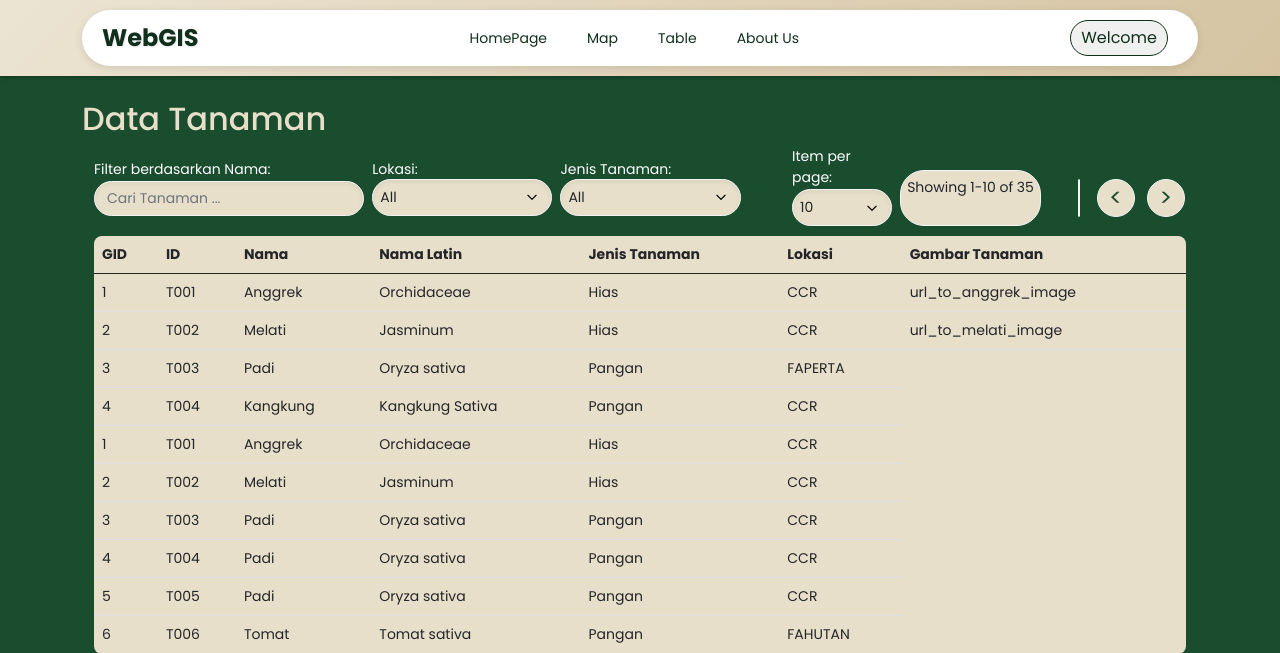
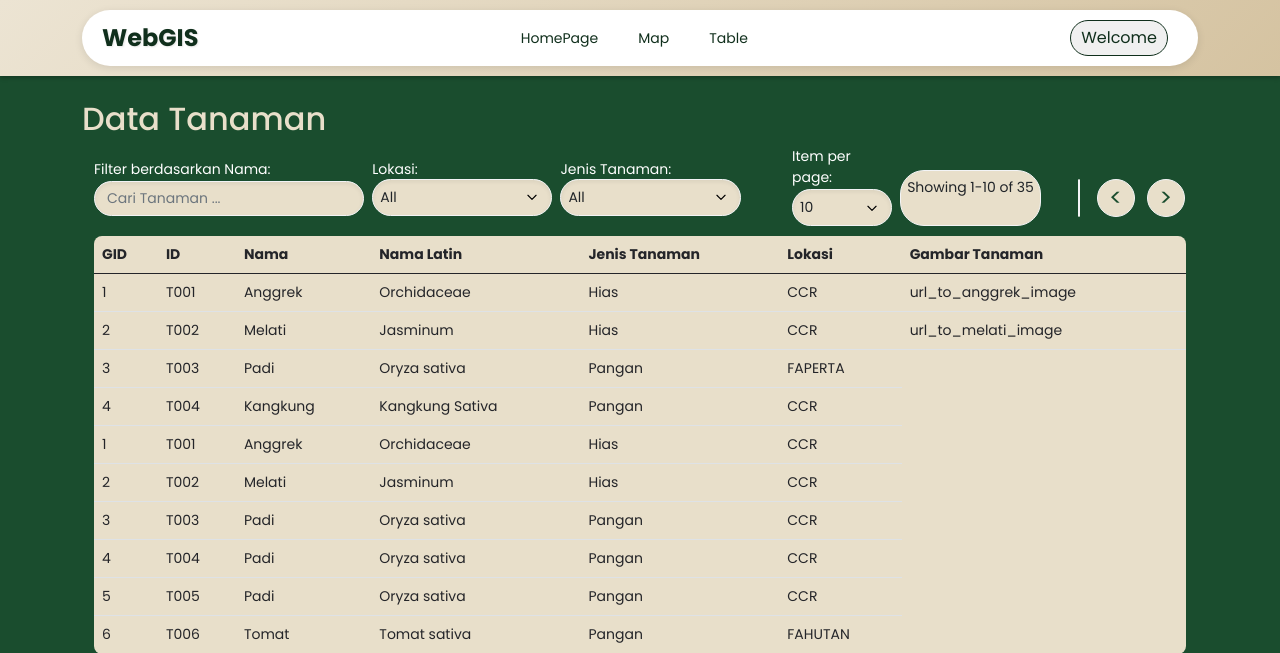
Before and after one commit to S1KomIPB/2024-K3-03-04, a PHP site: page /TablePage/DataTable.html in a window 1280 px wide. Shown: the top 653 px of the page. Run offline with PHP 8.4, Linux system fonts and the light colour scheme.

Commit message:
fix hyperlink error and remove blank page

```diff
--- a/Map/map.html
+++ b/Map/map.html
@@ -22,7 +22,7 @@
             <a href="../index.php" class="nav-link">HomePage</a>
             <a href="map.html" class="nav-link">Map</a>
             <a href="../TablePage/DataTable.html" class="nav-link">Table</a>
-            <a href="#" class="nav-link">About Us</a>
+
         </div>
         <div class="right-section">
             <span class="welcome-text">Welcome</span>
--- a/TablePage/DataTable.html
+++ b/TablePage/DataTable.html
@@ -24,10 +24,10 @@
         <span class="logo">WebGIS</span>
       </div>
       <div class="center-section">
-        <a href="../WebGIS_web/homepage.html" class="nav-link">HomePage</a>
+        <a href="../index.php" class="nav-link">HomePage</a>
         <a href="../Map/map.html" class="nav-link">Map</a>
         <a href="DataTable.html" class="nav-link">Table</a>
-        <a href="#" class="nav-link">About Us</a>
+
       </div>
       <div class="right-section">
         <div class="welcome-text">Welcome</div>
--- a/index.php
+++ b/index.php
@@ -21,7 +21,7 @@
           <a href="index.php" class="nav-link">HomePage</a>
             <a href="Map/map.html" class="nav-link">Map</a>
             <a href="TablePage/DataTable.php" class="nav-link">Table</a>
-            <a href="#" class="nav-link">About Us</a>
+
           </div>
           <div class="right-section">
             <div class="welcome-text">Welcome</div>
```
